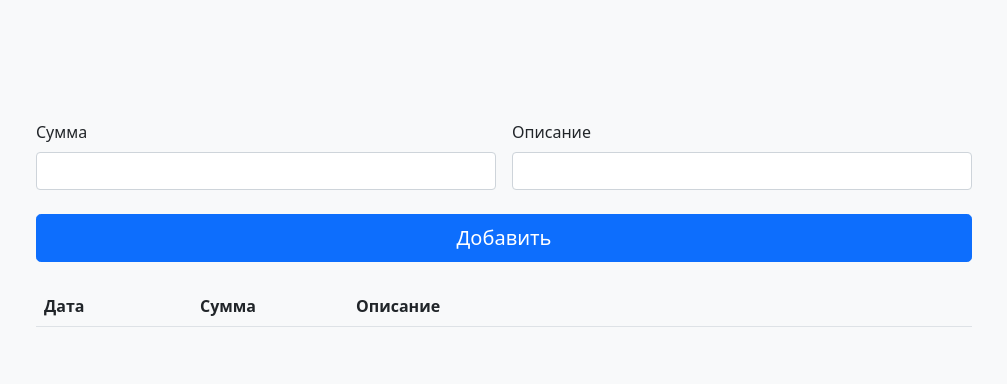
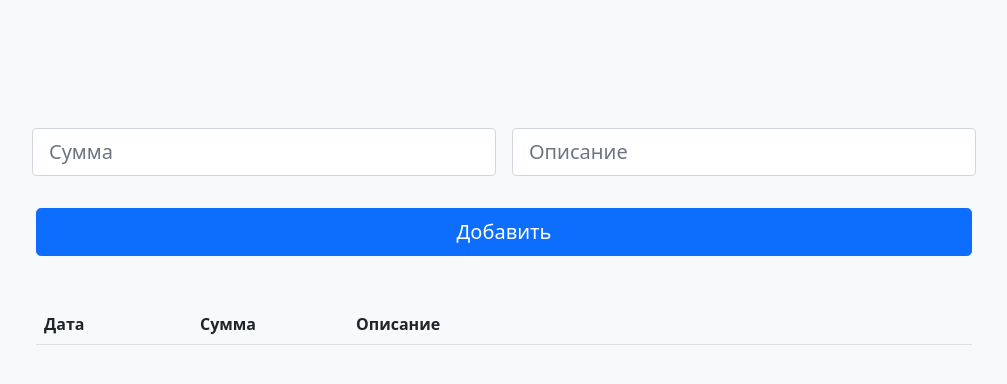
Before and after one commit to KonstantinPR/costavog, a Flask app: page / in a window 1280 px wide. Shown: the top 384 px of the page, without its empty margins (136-1143 px from the left). Run offline with Flask 2, Linux system fonts and the light colour scheme; data comes from the database, SQL or seed files in the repository; lists and menus that the app fills with data are empty; some libraries are stand-ins or nearby versions.

Commit message:
adaptive add

```diff
--- a/templates/base.html
+++ b/templates/base.html
@@ -55,21 +55,19 @@
 
         <div class="row g-5">
 
-            <div class="col-md-12 col-lg-12">
+            <div class="col-sm-12 col-md-12 col-lg-12">
                 <h4 class="mb-3"></h4>
                 <form class="needs-validation" action="{{url_for('addPost')}}" method="post" novalidate>
-                    <div class="row g-3">
-                        <div class="col-sm-6">
-                            <label for="amount" class="form-label">Сумма</label>
-                            <input type="text" class="form-control" id="amount" name="amount" placeholder="" value=""
+                    <div class="row g-6">
+                        <div class="col-sm-12 col-lg-6 p-2" >
+                            <input type="text" class="form-control form-control-lg" id="amount" name="amount" placeholder="Сумма" value=""
                                    required>
                             <div class="invalid-feedback">
                                 Valid first name is required.
                             </div>
                         </div>
-                        <div class="col-sm-6">
-                            <label for="description" class="form-label">Описание</label>
-                            <input type="text" class="form-control" id="description" name="description" placeholder=""
+                        <div class="col-sm-12 col-lg-6 p-2">
+                            <input type="text" class="form-control form-control-lg" id="description" name="description" placeholder="Описание"
                                    value="" required>
                             <div class="invalid-feedback">
                                 Valid last name is required.
@@ -84,6 +82,7 @@
                     <button class="w-100 btn btn-primary btn-lg" type="submit">Добавить</button>
                 </form>
 
+                <br>
                 <br>
 
                 <div class="col-md-12 col-lg-12">
```
